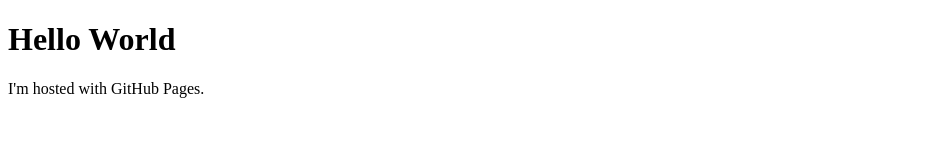
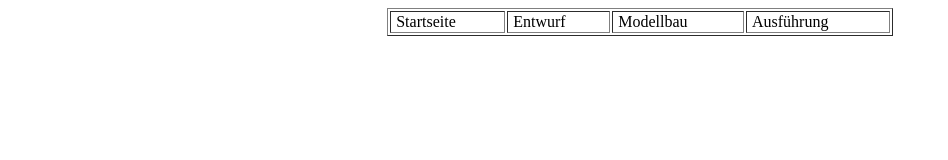
Before and after one commit to CpNir/cpnir.github.io, a plain HTML site: page index.html in a window 1280 px wide. Shown: the whole page, without its empty margins (0-948 px from the left). Drawn offline with Linux system fonts and the light colour scheme.

Commit message:
bilder testen
bild test
und index aktualisiert

```diff
--- a/index.html
+++ b/index.html
@@ -1,7 +1,20 @@
 <!DOCTYPE html>
 <html>
+<head>
+<meta charset="utf-8">
+<title>index0</title>
+</head>
 <body>
-<h1>Hello World</h1>
-<p>I'm hosted with GitHub Pages.</p>
+
+<table width="40%" border="1" align="center">
+  <tbody>
+    <tr>
+      <td>&nbsp;Startseite</td>
+      <td>&nbsp;Entwurf</td>
+      <td>&nbsp;Modellbau</td>
+      <td>&nbsp;Ausführung</td>
+    </tr>
+  </tbody>
+</table>
 </body>
 </html>
```
Also changed, not shown: entwurf.html (added, +11 -0 lines).
